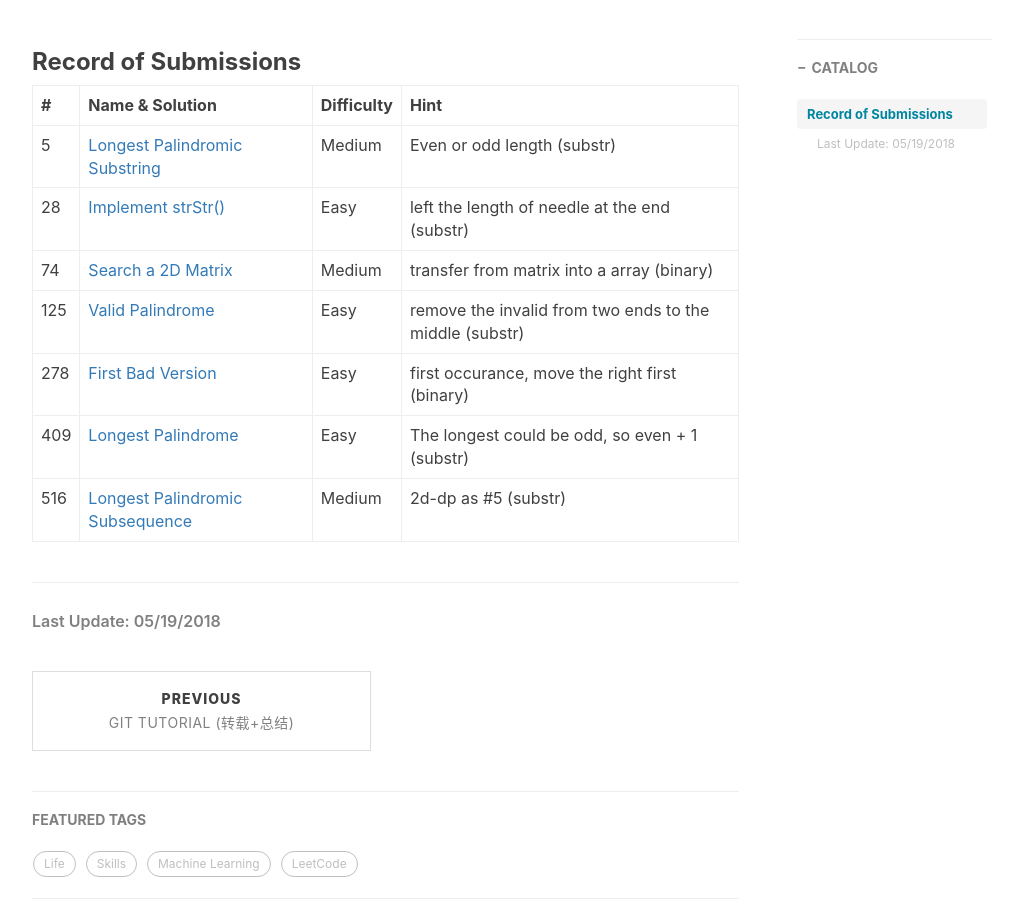
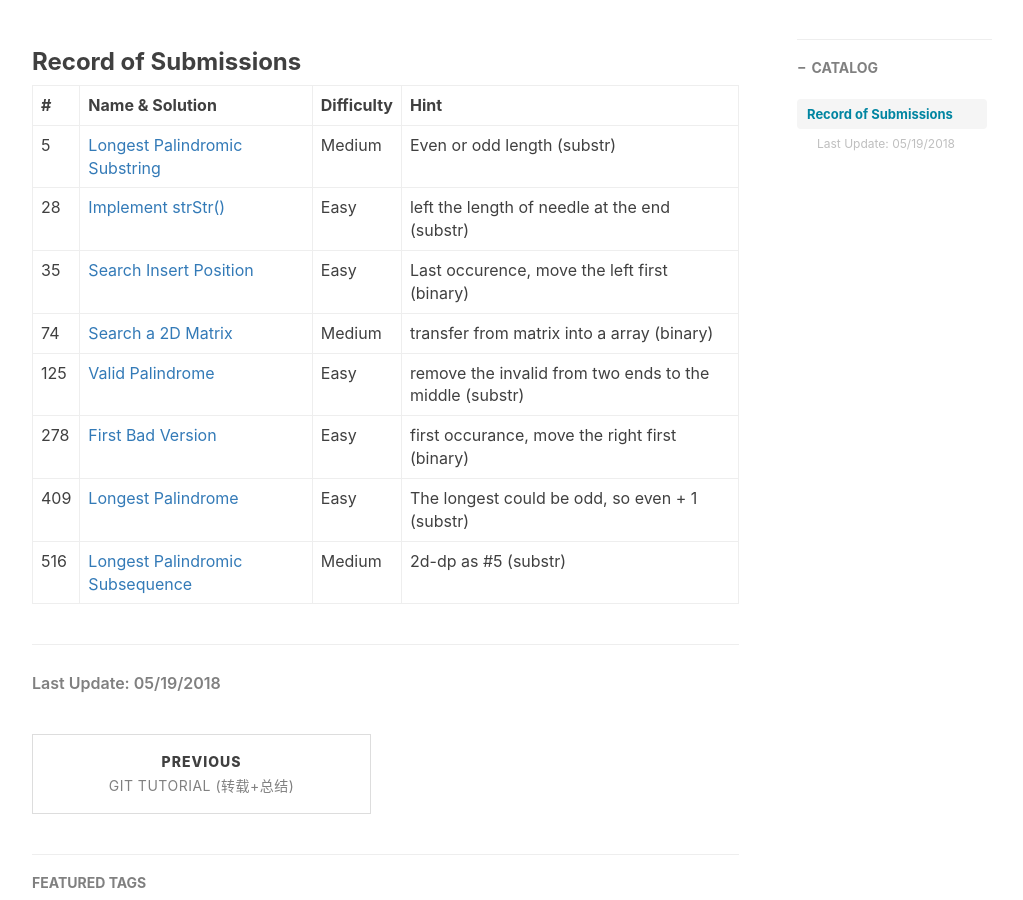
Before and after one commit to ly16/ly16.github.io, a Jekyll site: the page built from _posts/2018-05-18-leetcode-record-round1.md, in a window 1280 px wide and 900 px high, scrolled down 524 px. Shown: the whole window, without its empty margins (233-1256 px from the left). Built offline with Jekyll 4.4.1, drawn with Linux system fonts in a browser that asks for light colours; nearby versions of some CDN libraries; comment, search, counter and statistics services are not loaded.

Commit message:
Update 2018-05-18-leetcode-record-round1.md

```diff
--- a/_posts/2018-05-18-leetcode-record-round1.md
+++ b/_posts/2018-05-18-leetcode-record-round1.md
@@ -17,6 +17,7 @@ tags:
 | ---------- | --- |---|---|
 |5|[Longest Palindromic Substring](https://github.com/ly16/LC-Practice/blob/master/Longest%20Palindromic%20Substring.java)|Medium|Even or odd length (substr)|
 |28|[Implement strStr()](https://github.com/ly16/LC-Practice/blob/master/Determine%20If%20One%20String%20Is%20Another's%20Substring.java)|Easy|left the length of needle at the end (substr)|
+|35|[Search Insert Position](https://github.com/ly16/LC-Practice/blob/master/Search%20Insert%20Position.java)|Easy|Last occurence, move the left first (binary)|
 |74|[Search a 2D Matrix](https://github.com/ly16/LC-Practice/blob/master/Search%20a%202D%20Matrix.java)|Medium|transfer from matrix into a array (binary)|
 |125|[Valid Palindrome](https://github.com/ly16/LC-Practice/blob/master/Valid%20palindrome.java)|Easy|remove the invalid from two ends to the middle (substr)|
 |278|[First Bad Version](https://github.com/ly16/LC-Practice/blob/master/First%20Bad%20Version.java)|Easy|first occurance, move the right first (binary)|
```
